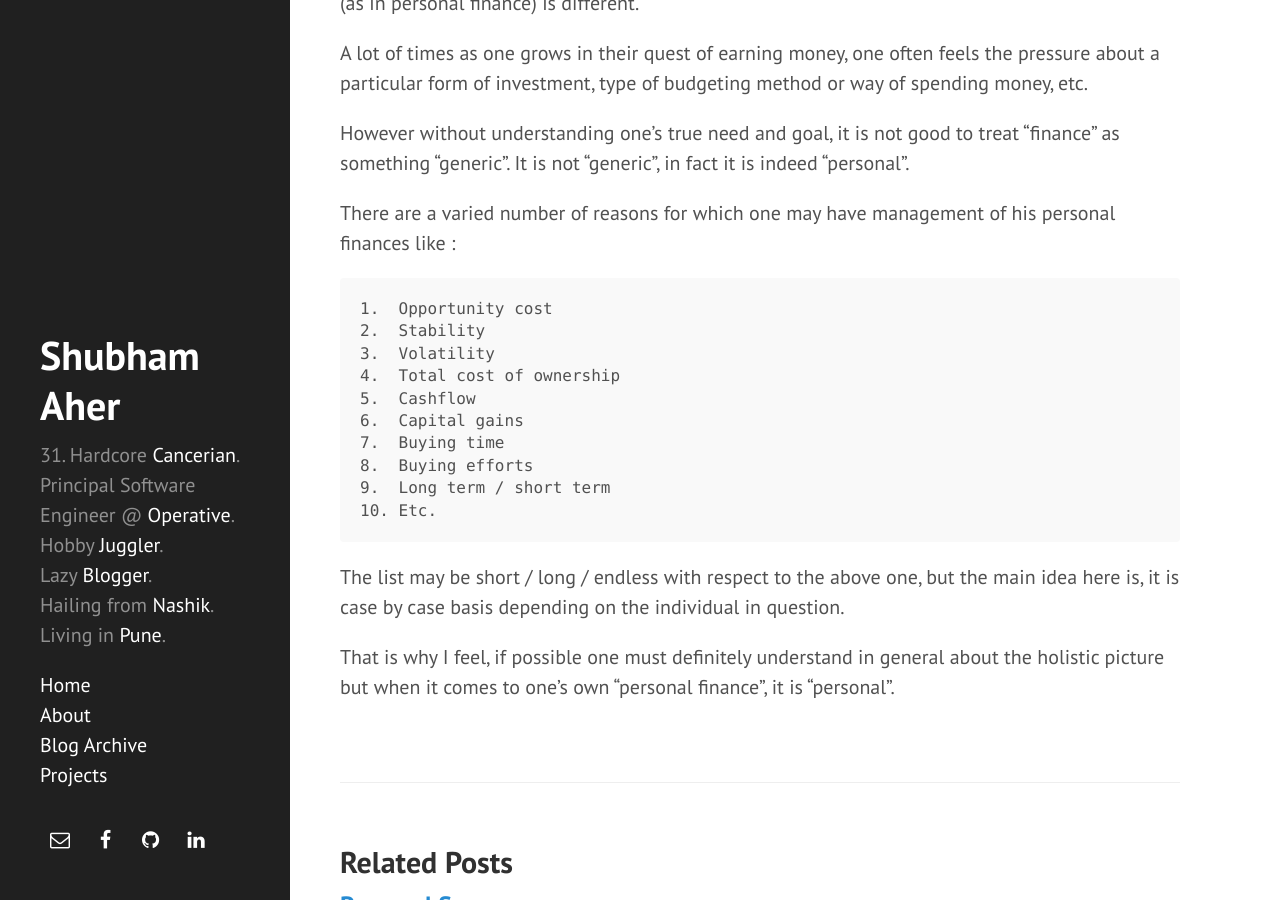
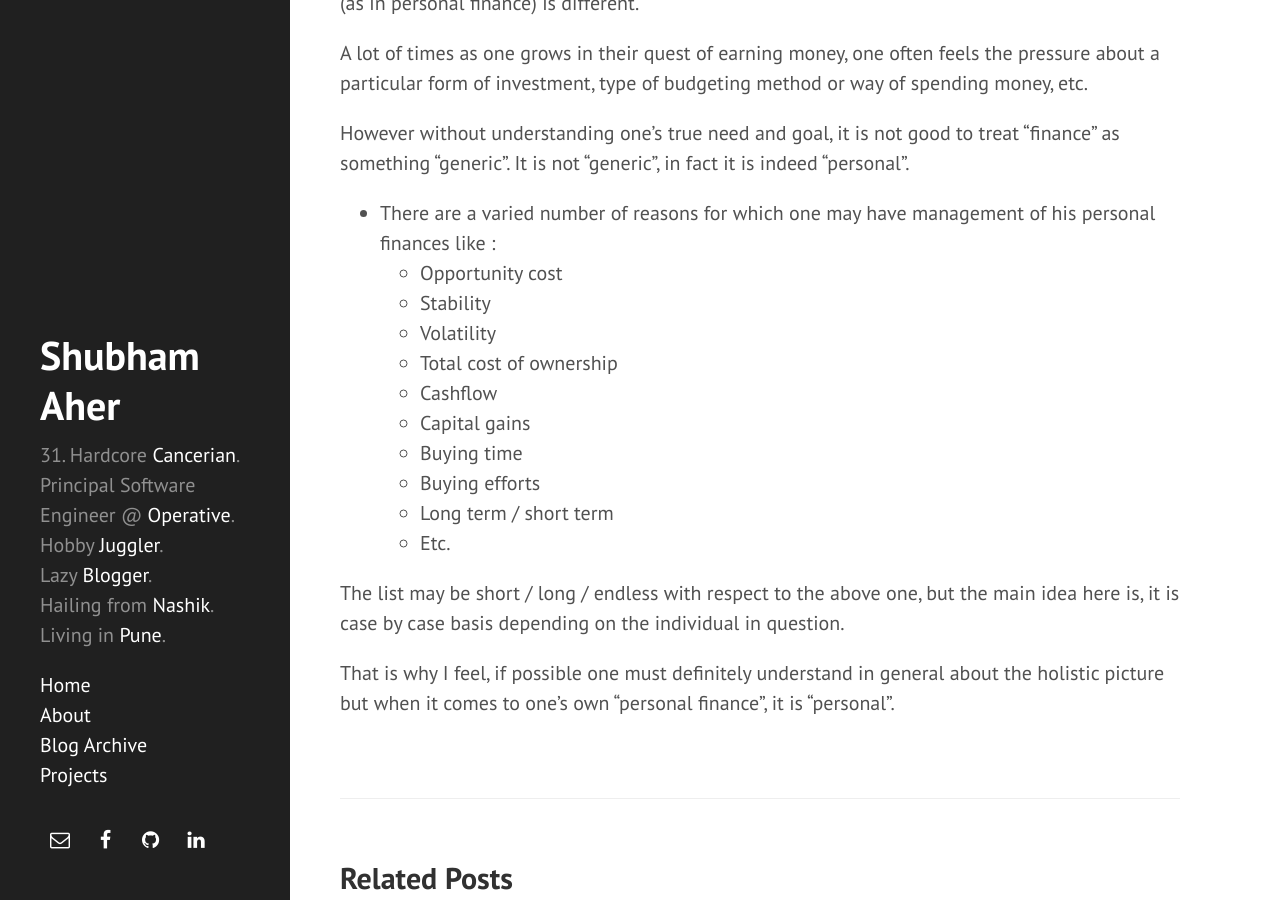
Before and after one commit to shubham-aher/shubham-aher.github.io, a Jekyll site: the page built from _posts/2023-10-16-personal-finance-is-personal.md, in a window 1280 px wide and 900 px high, scrolled down 468 px. Built offline with Jekyll 4.4.1, drawn with Linux system fonts in a browser that asks for light colours; nearby versions of some CDN libraries; comment, search, counter and statistics services are not loaded.

Commit message:
Update 2023-10-16-personal-finance-is-personal.md
Bulletin-ed

```diff
--- a/_posts/2023-10-16-personal-finance-is-personal.md
+++ b/_posts/2023-10-16-personal-finance-is-personal.md
@@ -14,18 +14,17 @@ A lot of times as one grows in their quest of earning money, one often feels the
 
 However without understanding one's true need and goal, it is not good to treat "finance" as something "generic". It is not "generic", in fact it is indeed "personal".
 
-There are a varied number of reasons for which one may have management of his personal finances like :
-
-	1.  Opportunity cost
-	2.  Stability
-	3.  Volatility
-	4.  Total cost of ownership
-	5.  Cashflow
-	6.  Capital gains
-	7.  Buying time
-	8.  Buying efforts
-	9.  Long term / short term
-	10. Etc.
+* There are a varied number of reasons for which one may have management of his personal finances like :
+	* Opportunity cost
+	* Stability
+	* Volatility
+	* Total cost of ownership
+	* Cashflow
+	* Capital gains
+	* Buying time
+	* Buying efforts
+	* Long term / short term
+	* Etc.
 
 The list may be short / long / endless with respect to the above one, but the main idea here is, it is case by case basis depending on the individual in question.
 
```
